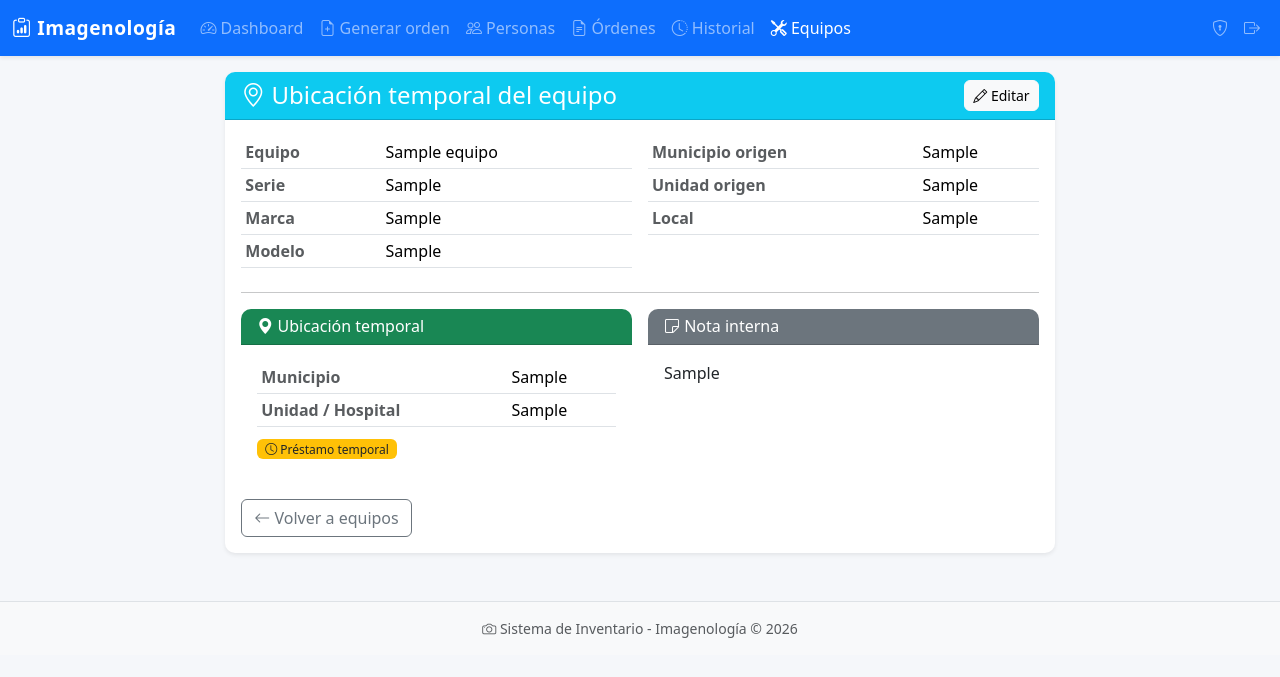
After one commit to 1000carlospena-prog/imagenologia, a Django app: page /equipos/1/ubicacion/ in a window 1280 px wide. The commit adds this page. Shown: the top 677 px of the page. Run offline with Django 4.2, Linux system fonts and the light colour scheme; a user stored in the database is signed in; tables that the repository leaves empty hold one stand-in row (values such as "Sample post").

Commit message:
feat: ubicacion temporal en equipos (prestamo), vista de ubicacion, resaltado verde

```diff
--- a/inventario/models.py
+++ b/inventario/models.py
@@ -128,6 +128,9 @@ class Equipo(models.Model):
     observaciones = models.TextField('Observaciones', blank=True)
     frecuencia = models.CharField('Frecuencia de mantenimiento', max_length=200, blank=True)
     fuente = models.CharField('Archivo fuente', max_length=100, blank=True)
+    ubicacion_temporal_municipio = models.CharField('Municipio temporal', max_length=300, blank=True)
+    ubicacion_temporal_unidad = models.CharField('Unidad temporal', max_length=500, blank=True)
+    nota_interna = models.TextField('Nota interna', blank=True)
     fecha_creacion = models.DateTimeField('Fecha de creación', auto_now_add=True)
 
     class Meta:
--- /dev/null
+++ b/inventario/templates/inventario/equipo_ubicacion.html
@@ -0,0 +1,111 @@
+{% extends 'inventario/base.html' %}
+{% block title %}Ubicación temporal - {{ equipo.denominacion|default:equipo.tipo }} - Imagenología{% endblock %}
+
+{% block content %}
+<div class="row justify-content-center">
+    <div class="col-md-8">
+        <div class="card shadow-sm">
+            <div class="card-header bg-info text-white d-flex justify-content-between align-items-center">
+                <h4 class="mb-0"><i class="bi bi-geo-alt"></i> Ubicación temporal del equipo</h4>
+                <a href="{% url 'equipo_update' equipo.pk %}" class="btn btn-light btn-sm">
+                    <i class="bi bi-pencil"></i> Editar
+                </a>
+            </div>
+            <div class="card-body">
+                <div class="row g-3 mb-4">
+                    <div class="col-md-6">
+                        <table class="table table-sm mb-0">
+                            <tr>
+                                <th class="text-muted">Equipo</th>
+                                <td>{{ equipo.denominacion|default:equipo.tipo }}</td>
+                            </tr>
+                            <tr>
+                                <th class="text-muted">Serie</th>
+                                <td>{{ equipo.numero_serie|default:"-" }}</td>
+                            </tr>
+                            <tr>
+                                <th class="text-muted">Marca</th>
+                                <td>{{ equipo.marca|default:"-" }}</td>
+                            </tr>
+                            <tr>
+                                <th class="text-muted">Modelo</th>
+                                <td>{{ equipo.modelo|default:"-" }}</td>
+                            </tr>
+                        </table>
+                    </div>
+                    <div class="col-md-6">
+                        <table class="table table-sm mb-0">
+                            <tr>
+                                <th class="text-muted">Municipio origen</th>
+                                <td>{{ equipo.municipio|default:"-" }}</td>
+                            </tr>
+                            <tr>
+                                <th class="text-muted">Unidad origen</th>
+                                <td>{{ equipo.unidad_salud|default:"-" }}</td>
+                            </tr>
+                            <tr>
+                                <th class="text-muted">Local</th>
+                                <td>{{ equipo.local|default:"-" }}</td>
+                            </tr>
+                        </table>
+                    </div>
+                </div>
+
+                <hr>
+
+                <div class="row g-3">
+                    <div class="col-md-6">
+                        <div class="card border-success h-100">
+                            <div class="card-header bg-success text-white">
+                                <h6 class="mb-0"><i class="bi bi-geo-alt-fill"></i> Ubicación temporal</h6>
+                            </div>
+                            <div class="card-body">
+                                {% if equipo.ubicacion_temporal_municipio or equipo.ubicacion_temporal_unidad %}
+                                <table class="table table-sm mb-0">
+                                    <tr>
+                                        <th class="text-muted">Municipio</th>
+                                        <td>{{ equipo.ubicacion_temporal_municipio }}</td>
+                                    </tr>
+                                    <tr>
+                                        <th class="text-muted">Unidad / Hospital</th>
+                                        <td>{{ equipo.ubicacion_temporal_unidad }}</td>
+                                    </tr>
+                                </table>
+                                <div class="mt-2">
+                                    <span class="badge bg-warning text-dark"><i class="bi bi-clock"></i> Préstamo temporal</span>
+                                </div>
+                                {% else %}
+                                <p class="text-muted mb-0 text-center">
+                                    <i class="bi bi-check-circle fs-3 d-block text-success"></i>
+                                    El equipo está en su ubicación de origen
+                                </p>
+                                {% endif %}
+                            </div>
+                        </div>
+                    </div>
+                    <div class="col-md-6">
+                        <div class="card border-secondary h-100">
+                            <div class="card-header bg-secondary text-white">
+                                <h6 class="mb-0"><i class="bi bi-sticky"></i> Nota interna</h6>
+                            </div>
+                            <div class="card-body">
+                                {% if equipo.nota_interna %}
+                                <p class="mb-0">{{ equipo.nota_interna|linebreaks }}</p>
+                                {% else %}
+                                <p class="text-muted mb-0 text-center">Sin notas</p>
+                                {% endif %}
+                            </div>
+                        </div>
+                    </div>
+                </div>
+
+                <div class="d-flex gap-2 mt-4">
+                    <a href="{% url 'equipo_list' %}" class="btn btn-outline-secondary">
+                        <i class="bi bi-arrow-left"></i> Volver a equipos
+                    </a>
+                </div>
+            </div>
+        </div>
+    </div>
+</div>
+{% endblock %}
--- a/inventario/urls.py
+++ b/inventario/urls.py
@@ -28,6 +28,7 @@ urlpatterns = [
     path('equipos/nuevo/', views.equipo_create, name='equipo_create'),
     path('equipos/<int:pk>/editar/', views.equipo_update, name='equipo_update'),
     path('equipos/<int:pk>/eliminar/', views.equipo_delete, name='equipo_delete'),
+    path('equipos/<int:pk>/ubicacion/', views.equipo_ubicacion, name='equipo_ubicacion'),
     path('equipos/duplicados/', views.equipo_duplicados, name='equipo_duplicados'),
     path('periodos/', views.periodo_list, name='periodo_list'),
     path('periodos/nuevo/', views.periodo_create, name='periodo_create'),
--- a/inventario/views.py
+++ b/inventario/views.py
@@ -694,6 +694,22 @@ def equipo_list(request):
     return render(request, 'inventario/equipo_list.html', context)
 
 
+def _equipo_choices():
+    estados = Equipo.objects.values_list('estado', flat=True).exclude(estado='').distinct().order_by('estado')
+    unidades = Equipo.objects.values_list('unidad_salud', flat=True).exclude(unidad_salud='').distinct().order_by('unidad_salud')
+    municipios = Equipo.objects.values_list('municipio', flat=True).exclude(municipio='').distinct().order_by('municipio')
+    return estados, unidades, municipios
+
+
+def equipo_ubicacion(request, pk):
+    if not request.user.is_authenticated:
+        return redirect('login')
+    equipo = get_object_or_404(Equipo, pk=pk)
+    return render(request, 'inventario/equipo_ubicacion.html', {
+        'equipo': equipo,
+    })
+
+
 def equipo_create(request):
     if request.method == 'POST':
         form = EquipoForm(request.POST)
@@ -703,9 +719,11 @@ def equipo_create(request):
             return redirect('equipo_list')
     else:
         form = EquipoForm()
-    estados = Equipo.objects.values_list('estado', flat=True).exclude(estado='').distinct().order_by('estado')
-    unidades = Equipo.objects.values_list('unidad_salud', flat=True).exclude(unidad_salud='').distinct().order_by('unidad_salud')
-    return render(request, 'inventario/equipo_form.html', {'form': form, 'crear': True, 'estados': estados, 'unidades': unidades})
+    estados, unidades, municipios = _equipo_choices()
+    return render(request, 'inventario/equipo_form.html', {
+        'form': form, 'crear': True, 'estados': estados,
+        'unidades': unidades, 'municipios': municipios,
+    })
 
 
 def equipo_update(request, pk):
@@ -720,9 +738,11 @@ def equipo_update(request, pk):
             return redirect('equipo_list')
     else:
         form = EquipoForm(instance=equipo)
-    estados = Equipo.objects.values_list('estado', flat=True).exclude(estado='').distinct().order_by('estado')
-    unidades = Equipo.objects.values_list('unidad_salud', flat=True).exclude(unidad_salud='').distinct().order_by('unidad_salud')
-    return render(request, 'inventario/equipo_form.html', {'form': form, 'crear': False, 'equipo': equipo, 'estados': estados, 'unidades': unidades})
+    estados, unidades, municipios = _equipo_choices()
+    return render(request, 'inventario/equipo_form.html', {
+        'form': form, 'crear': False, 'equipo': equipo,
+        'estados': estados, 'unidades': unidades, 'municipios': municipios,
+    })
 
 
 def equipo_delete(request, pk):
```
Also changed, not shown: inventario/forms.py (+6 -1 lines), inventario/templates/inventario/equipo_form.html (+44 -2 lines), inventario/templates/inventario/equipo_list.html (+34 -6 lines), inventario/migrations/0011_equipo_nota_interna_and_more.py (added).
